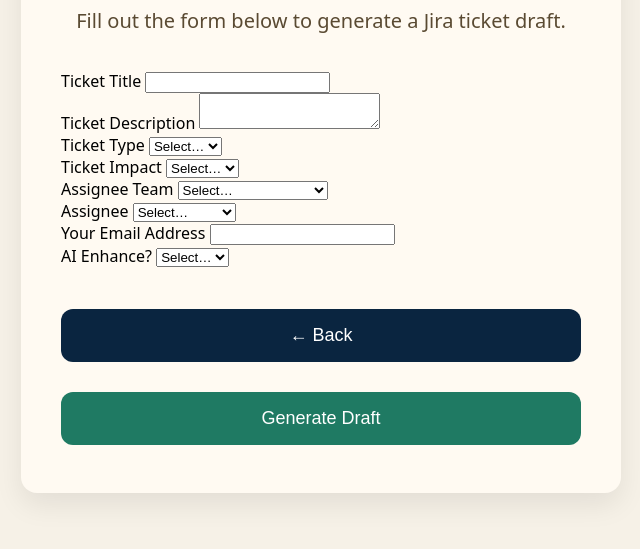
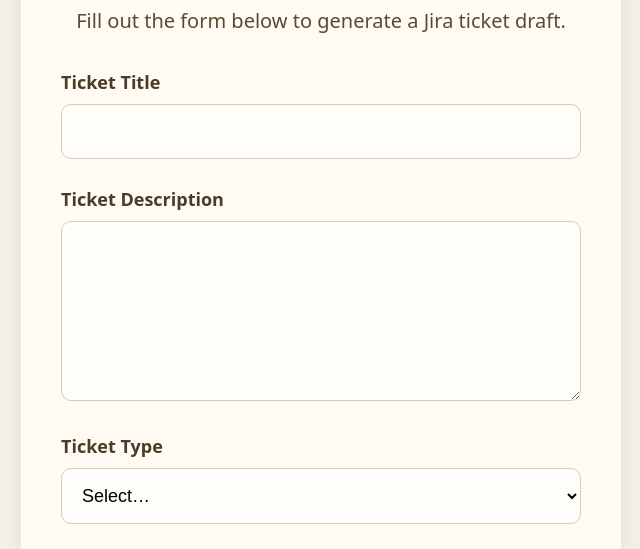
Before and after one commit to edreessaied-ai/ai-automations, a website: page web/index.html in a window 1280 px wide. Both pictures are taken after a click on the button "Create Ticket". Shown: the part 236-785 px from the top of the page, without its empty margins (319-959 px from the left). Drawn offline with Linux system fonts and the light colour scheme.

Commit message:
Fix form page

```diff
--- a/web/index.html
+++ b/web/index.html
@@ -38,6 +38,36 @@ section {
   border-radius: 16px;
   padding: 44px 40px 48px;
   box-shadow: 0 12px 28px rgba(0,0,0,0.08);
+}
+
+/* ===== Form Styling (FIX ADDED) ===== */
+
+form {
+  margin-top: 32px;
+}
+
+label {
+  display: block;
+  font-weight: 600;
+  margin-top: 28px;
+  margin-bottom: 10px;
+  font-size: 18px;
+  color: #4a3c28;
+}
+
+input, select, textarea {
+  width: 100%;
+  padding: 16px;
+  font-size: 18px;
+  border-radius: 10px;
+  border: 1px solid #d6cbb8;
+  box-sizing: border-box;
+  background-color: #fffdf9;
+}
+
+textarea {
+  min-height: 180px;
+  resize: vertical;
 }
 
 /* ===== Buttons ===== */
@@ -82,6 +112,19 @@ section {
   margin-top: 24px;
 }
 
+/* ===== Validation ===== */
+
+.error {
+  color: #b91c1c;
+  font-size: 14px;
+  margin-top: 6px;
+}
+
+.input-error {
+  border-color: #b91c1c;
+  background-color: #fff5f5;
+}
+
 /* ===== Hidden State ===== */
 
 .hidden {
@@ -117,9 +160,7 @@ section {
 
 <body>
 
-<!-- =========================
-LANDING PAGE
-========================= -->
+<!-- LANDING -->
 <section id="landing-state">
   <h1>AI Automations Headquarters</h1>
 
@@ -142,9 +183,7 @@ LANDING PAGE
   </div>
 </section>
 
-<!-- =========================
-FORM STATE (your existing UI)
-========================= -->
+<!-- FORM -->
 <section id="form-state" class="hidden">
 <h1>Jira Ticket Drafter</h1>
 <p>Fill out the form below to generate a Jira ticket draft.</p>
@@ -218,12 +257,9 @@ FORM STATE (your existing UI)
 </form>
 </section>
 
-<!-- =========================
-SUBMITTED STATE
-========================= -->
+<!-- SUBMITTED -->
 <section id="state-submitted" class="hidden">
 <h1>Form Submitted!</h1>
-
 <p>Your form has been submitted successfully.</p>
 
 <div class="actions">
@@ -232,34 +268,26 @@ SUBMITTED STATE
 </div>
 </section>
 
-<!-- =========================
-LOADING STATE
-========================= -->
+<!-- LOADING -->
 <section id="loading-state" class="hidden">
 <h1>Loading...</h1>
 <div class="loading-spinner"></div>
 <p class="loading-text">Processing your request</p>
 </section>
 
-<!-- =========================
-ERROR STATE
-========================= -->
+<!-- ERROR -->
 <section id="state-error" class="hidden">
 <h1>Error</h1>
 <p>Something went wrong.</p>
 </section>
 
-<!-- =========================
-UNKNOWN STATE
-========================= -->
+<!-- UNKNOWN -->
 <section id="unknown-state" class="hidden">
 <h1>Invalid Page</h1>
 <p>The requested state was not found.</p>
 </section>
 
-<!-- =========================
-STATE CONTROLLER
-========================= -->
+<!-- SCRIPT -->
 <script>
 function hideAll() {
   document.querySelectorAll("section").forEach(s => s.classList.add("hidden"));
```
